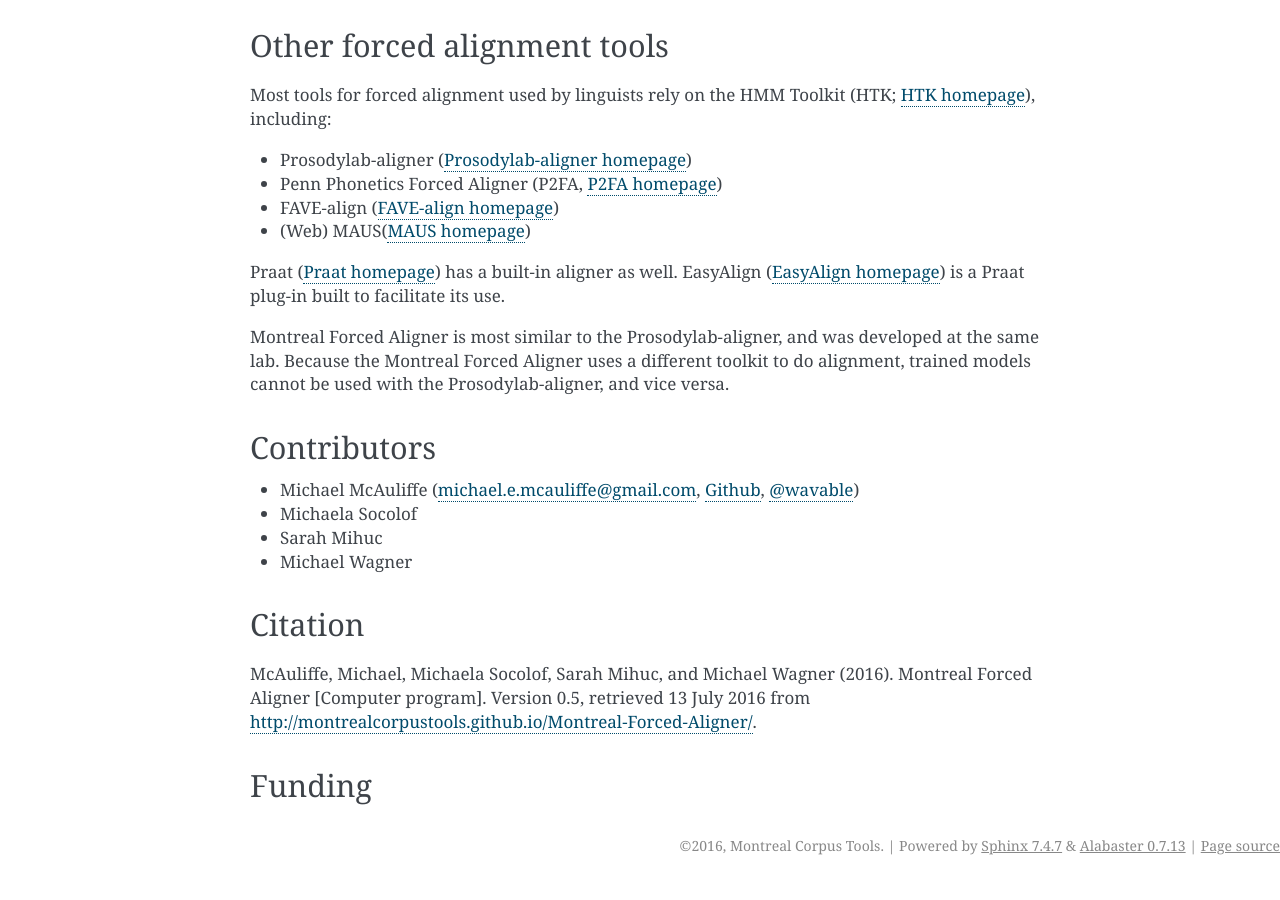
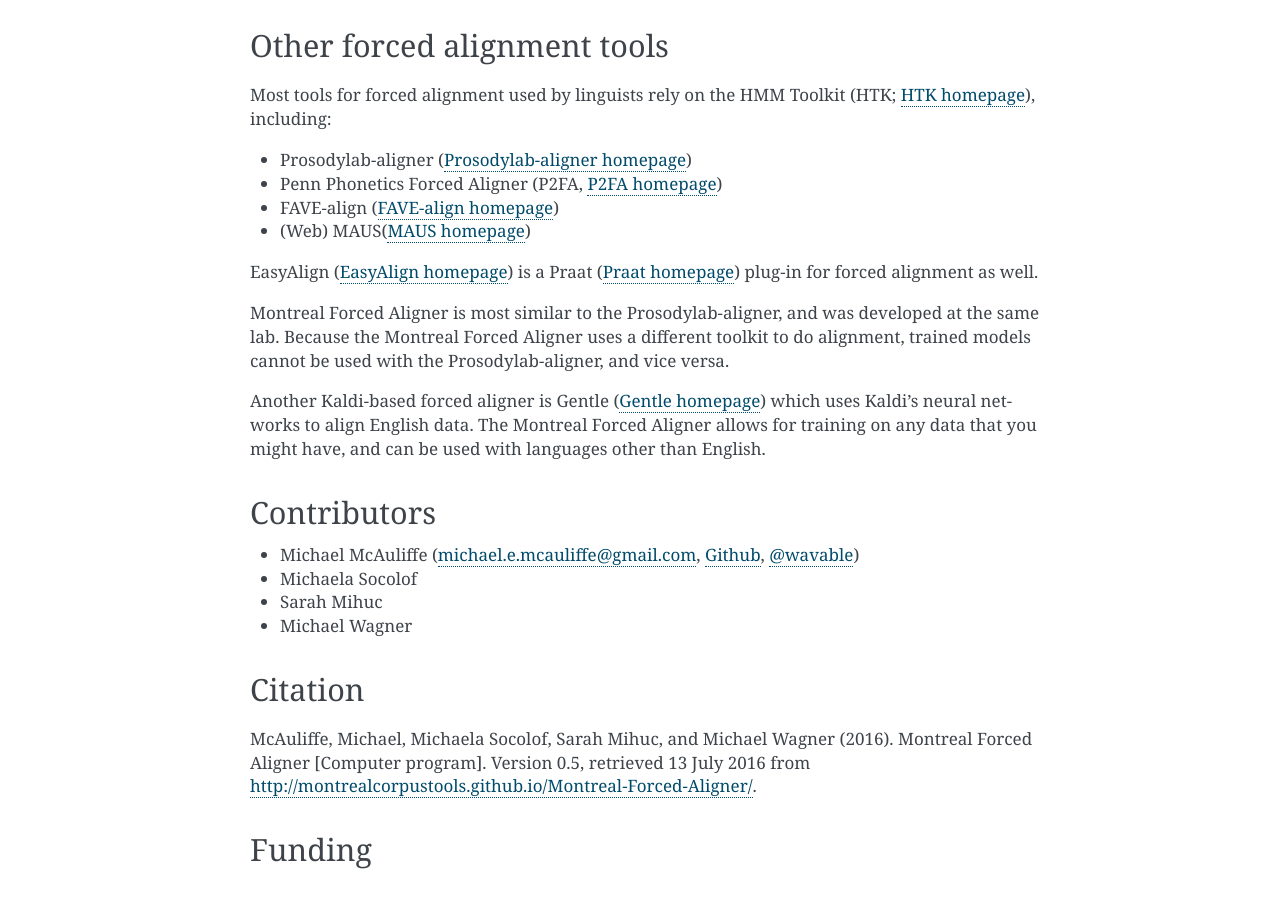
Before and after one commit to MontrealCorpusTools/Montreal-Forced-Aligner, a Sphinx documentation site: the page built from docs/source/introduction.rst, in a window 1280 px wide and 900 px high, scrolled down 924 px. Built offline with Sphinx 7.4.7, drawn with Linux system fonts in a browser that asks for light colours.

Commit message:
Update description of other aligners

```diff
--- a/docs/source/introduction.rst
+++ b/docs/source/introduction.rst
@@ -14,6 +14,8 @@
 .. _`Praat homepage`: http://www.fon.hum.uva.nl/praat/
 
 .. _`EasyAlign homepage`: http://latlcui.unige.ch/phonetique/easyalign.php
+
+.. _`Gentle homepage`: https://lowerquality.com/gentle/
 
 .. _`@wavable`: https://twitter.com/wavable
 
@@ -79,13 +81,16 @@
 * FAVE-align (`FAVE-align homepage`_)
 * (Web) MAUS(`MAUS homepage`_)
 
-Praat (`Praat homepage`_) has a built-in aligner as well.
-EasyAlign (`EasyAlign homepage`_) is a Praat plug-in built to facilitate its use.
+EasyAlign (`EasyAlign homepage`_) is a Praat (`Praat homepage`_) plug-in for forced alignment as well.
 
 Montreal Forced Aligner is most similar to the Prosodylab-aligner, and
 was developed at the same lab.  Because the Montreal Forced Aligner uses
 a different toolkit to do alignment, trained models cannot be used with
 the Prosodylab-aligner, and vice versa.
+
+Another Kaldi-based forced aligner is Gentle (`Gentle homepage`_) which uses Kaldi's neural networks to
+align English data.  The Montreal Forced Aligner allows for training on any data that you might have, and
+can be used with languages other than English.
 
 Contributors
 ============
```
